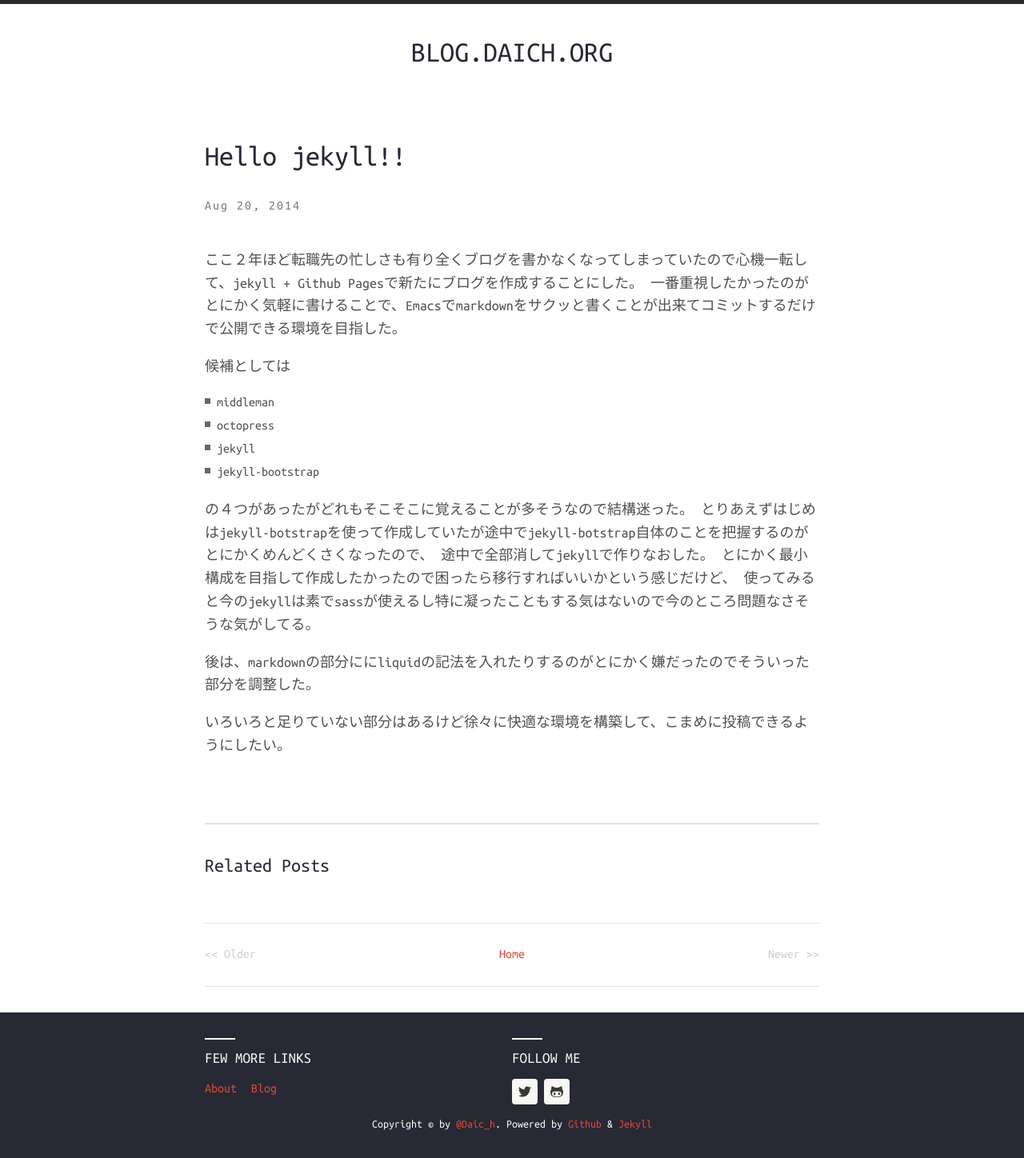
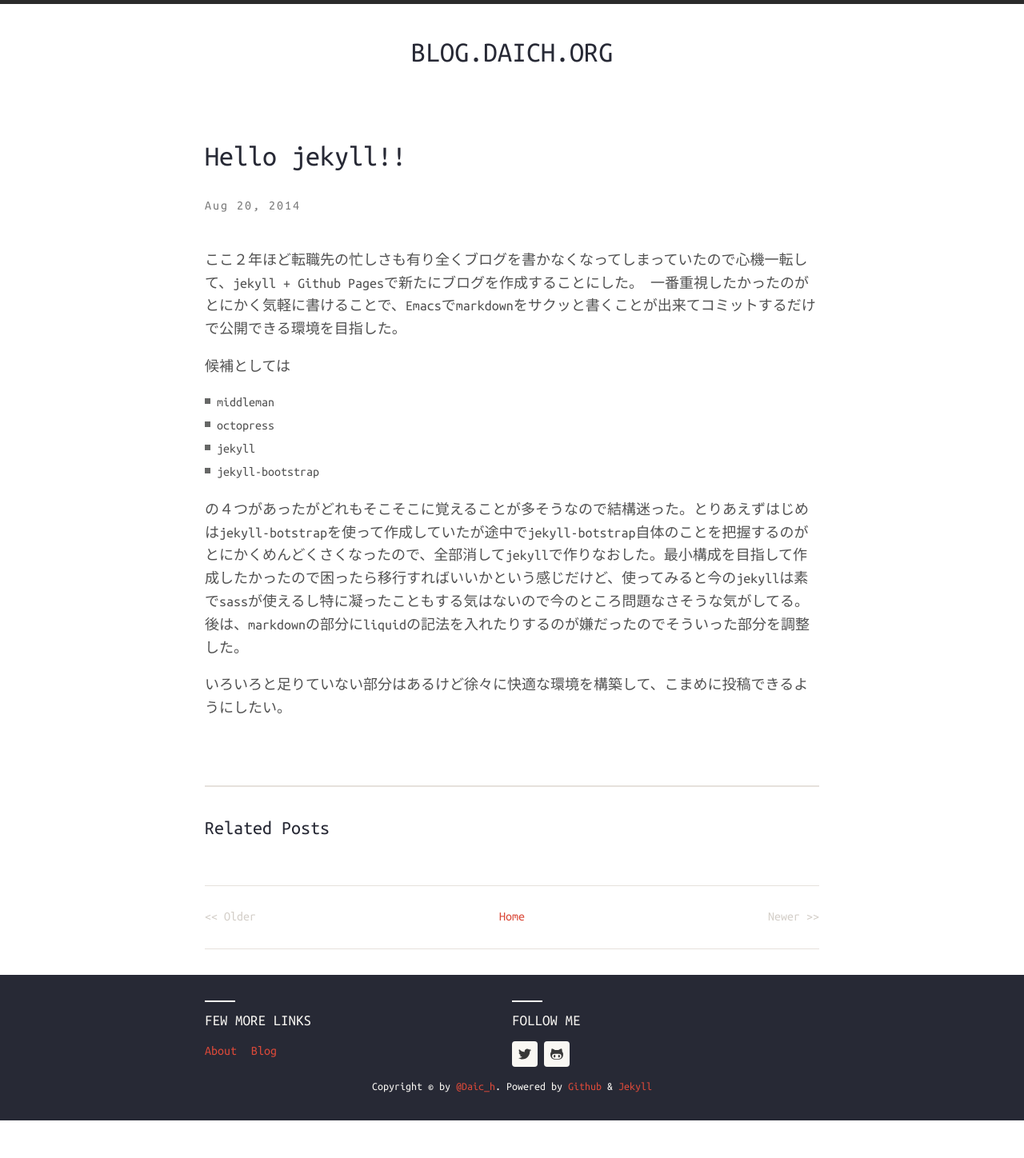
Before and after one commit to daichirata-blog/daichirata-blog.github.io, a Jekyll site: the page built from _posts/2014-08-20-hello-jekyll.md, in a window 1280 px wide. Shown: the whole page at 80% size. Built offline with Jekyll 4.4.1, drawn with Linux system fonts in a browser that asks for light colours; nearby versions of some CDN libraries; after the commit the page ends 1401 px from its top, so only the background shows below that.

Commit message:
add _config-dev.yml

```diff
--- /dev/null
+++ b/_config-dev.yml
@@ -0,0 +1,5 @@
+# Base URL
+baseurl:  # the subpath of your site, e.g. /blog/
+
+# Site live URL
+url: http://localhost:4000 # the base hostname & protocol for your site
--- a/_config.yml
+++ b/_config.yml
@@ -5,7 +5,6 @@
 
 # Site live URL
 url: http://blog.daich.org
-
 # Localhost
 # url: http://localhost:4000
 
@@ -38,8 +37,6 @@
     gplus:
     dribble:
     pinterest:
-  # Toggle disclaimer in footer
-  show_disclaimer: true
 
 # Conversion / Build settings
 markdown: kramdown
--- a/_posts/2014-08-20-hello-jekyll.md
+++ b/_posts/2014-08-20-hello-jekyll.md
@@ -15,12 +15,6 @@
 * jekyll
 * jekyll-bootstrap
 
-の４つがあったがどれもそこそこに覚えることが多そうなので結構迷った。
-とりあえずはじめはjekyll-botstrapを使って作成していたが途中でjekyll-botstrap自体のことを把握するのがとにかくめんどくさくなったので、
-途中で全部消してjekyllで作りなおした。
-とにかく最小構成を目指して作成したかったので困ったら移行すればいいかという感じだけど、
-使ってみると今のjekyllは素でsassが使えるし特に凝ったこともする気はないので今のところ問題なさそうな気がしてる。
-
-後は、markdownの部分ににliquidの記法を入れたりするのがとにかく嫌だったのでそういった部分を調整した。
+の４つがあったがどれもそこそこに覚えることが多そうなので結構迷った。とりあえずはじめはjekyll-botstrapを使って作成していたが途中でjekyll-botstrap自体のことを把握するのがとにかくめんどくさくなったので、全部消してjekyllで作りなおした。最小構成を目指して作成したかったので困ったら移行すればいいかという感じだけど、使ってみると今のjekyllは素でsassが使えるし特に凝ったこともする気はないので今のところ問題なさそうな気がしてる。後は、markdownの部分にliquidの記法を入れたりするのが嫌だったのでそういった部分を調整した。
 
 いろいろと足りていない部分はあるけど徐々に快適な環境を構築して、こまめに投稿できるようにしたい。
```
